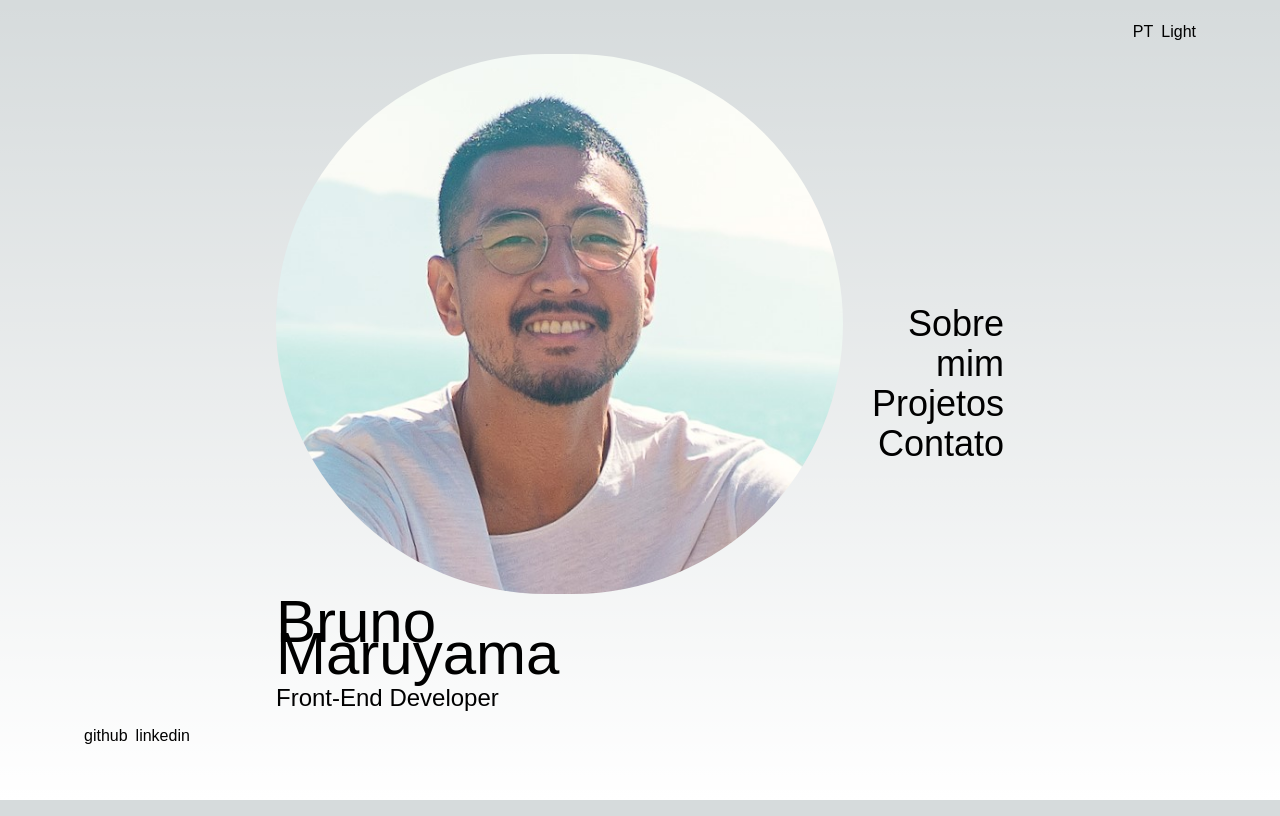
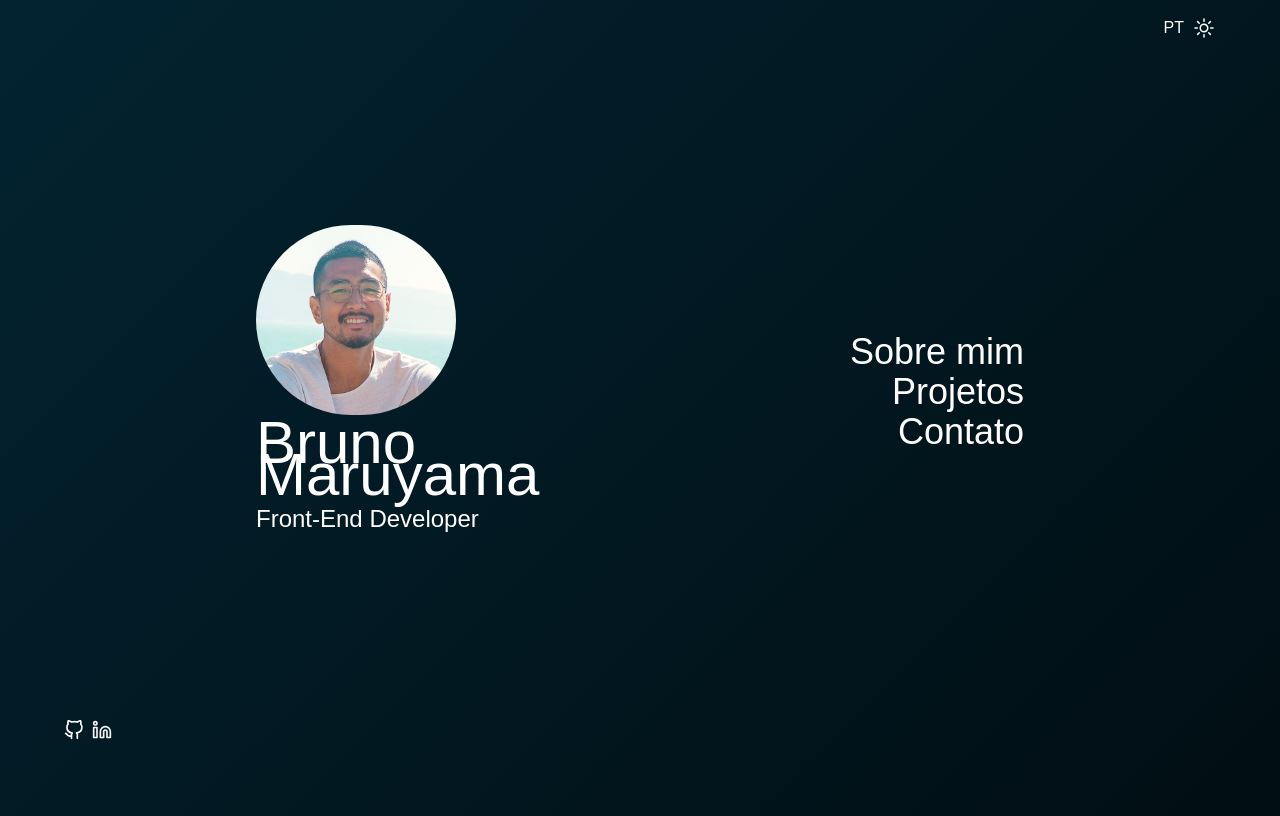
Before and after one commit to brunomaruyama/MyPage, a Next.js app: page / in a window 1280 px wide. Built offline with nearby package versions, Linux system fonts and the light colour scheme; a web font is replaced by a local one.

Commit message:
placing elements

```diff
--- a/app/globals.css
+++ b/app/globals.css
@@ -2,28 +2,24 @@
 @tailwind components;
 @tailwind utilities;
 
-:root {
-  --foreground-rgb: 0, 0, 0;
-  --background-start-rgb: 214, 219, 220;
-  --background-end-rgb: 255, 255, 255;
+body {
+  color: #fff;
+  background: linear-gradient(-45deg, #000000, #032a3a, #000000);
+  background-size: 400% 400%;
+  animation: lateralflow 15s ease infinite;
+  height: 100vh;
 }
 
-@media (prefers-color-scheme: dark) {
-  :root {
-    --foreground-rgb: 222, 222, 222;
-    --background-start-rgb: 32, 32, 32;
-    --background-end-rgb: 0, 0, 0;
+@keyframes lateralflow {
+  0% {
+    background-position: 0% 50%;
   }
-}
-
-body {
-  color: rgb(var(--foreground-rgb));
-  background: linear-gradient(
-      to bottom,
-      transparent,
-      rgb(var(--background-end-rgb))
-    )
-    rgb(var(--background-start-rgb));
+  50% {
+    background-position: 100% 50%;
+  }
+  100% {
+    background-position: 0% 50%;
+  }
 }
 
 @layer utilities {
--- a/app/layout.tsx
+++ b/app/layout.tsx
@@ -9,8 +9,8 @@ const rozha = Rozha_One({
 });
 
 export const metadata: Metadata = {
-  title: "Create Next App",
-  description: "Generated by create next app",
+  title: "My Page",
+  description: "Generated by Bruno",
 };
 
 export default function RootLayout({
--- a/app/page.tsx
+++ b/app/page.tsx
@@ -1,24 +1,24 @@
+import Footer from "@/components/footer/page";
+import Header from "@/components/header/page";
 import Image from "next/image";
 
 export default function Home() {
   return (
-    <main className="h-screen p-5">
-      <header className="flex justify-end space-x-2 mr-[5vw]">
-        <button>PT</button>
-        <button>Light</button>
-      </header>
+    <main className="">
+      <Header />
 
-      <div className="p-[20vw] flex h-[85vh] justify-between items-center my-auto">
+      <div className="">
+        <div className="sm:p-[10vw] lg:p-[20vw] p-4 sm:flex block h-[85vh] justify-between items-center my-auto">
           <div className="block space-y-3">
             <Image
               src="/DSC08867.jpg"
-            width={250}
-            height={250}
+              width={200}
+              height={200}
               quality={80}
               priority={true}
               alt="Picture of Bruno Maruyama"
               style={{ objectFit: "contain" }}
-            className="rounded-full w-auto h-auto"
+              className="rounded-full w-45 h-45"
             />
 
             <h1 className="text-6xl leading-8">
@@ -28,23 +28,21 @@ export default function Home() {
             <h2 className="text-2xl">Front-End Developer</h2>
           </div>
 
-        <ul className="block text-4xl text-right">
-          <li className="hover:text-5xl hover:text-blue-100 duration-500">
+          <ul className="block text-4xl sm:text-right text-left mt-6">
+            <li className="hover:text-blue-100 duration-500 hover:translate-x-2">
               <a href="http://">Sobre mim</a>
             </li>
-          <li className="hover:text-5xl hover:text-blue-100 duration-500">
+            <li className="hover:text-blue-100 duration-500 hover:translate-x-2">
               <a href="http://">Projetos</a>
             </li>
-          <li className="hover:text-5xl hover:text-blue-100 duration-500">
+            <li className="hover:text-blue-100 duration-500 hover:translate-x-2">
               <a href="http://">Contato</a>
             </li>
           </ul>
         </div>
+      </div>
 
-      <footer className="flex space-x-2 ml-[5vw]">
-        <a href="">github</a>
-        <a href="">linkedin</a>
-      </footer>
+      <Footer />
     </main>
   );
 }
--- /dev/null
+++ b/components/footer/page.tsx
@@ -0,0 +1,36 @@
+export default function Footer() {
+  return (
+    <footer className="flex space-x-2 ml-[5vw]">
+      <a href="">
+        <svg
+          className="h-5 w-5 text-white"
+          viewBox="0 0 24 24"
+          fill="none"
+          stroke="currentColor"
+          stroke-width="2"
+          stroke-linecap="round"
+          stroke-linejoin="round"
+        >
+          {" "}
+          <path d="M9 19c-5 1.5-5-2.5-7-3m14 6v-3.87a3.37 3.37 0 0 0-.94-2.61c3.14-.35 6.44-1.54 6.44-7A5.44 5.44 0 0 0 20 4.77 5.07 5.07 0 0 0 19.91 1S18.73.65 16 2.48a13.38 13.38 0 0 0-7 0C6.27.65 5.09 1 5.09 1A5.07 5.07 0 0 0 5 4.77a5.44 5.44 0 0 0-1.5 3.78c0 5.42 3.3 6.61 6.44 7A3.37 3.37 0 0 0 9 18.13V22" />
+        </svg>
+      </a>
+      <a href="">
+        <svg
+          className="h-5 w-5 text-neutral-100"
+          viewBox="0 0 24 24"
+          fill="none"
+          stroke="currentColor"
+          stroke-width="2"
+          stroke-linecap="round"
+          stroke-linejoin="round"
+        >
+          {" "}
+          <path d="M16 8a6 6 0 0 1 6 6v7h-4v-7a2 2 0 0 0-2-2 2 2 0 0 0-2 2v7h-4v-7a6 6 0 0 1 6-6z" />{" "}
+          <rect x="2" y="9" width="4" height="12" />{" "}
+          <circle cx="4" cy="4" r="2" />
+        </svg>
+      </a>
+    </footer>
+  );
+}
--- /dev/null
+++ b/components/header/page.tsx
@@ -0,0 +1,21 @@
+export default function Header() {
+  return (
+    <header className="flex justify-end space-x-2 mr-[5vw] mt-4">
+      <button>PT</button>
+      <svg
+        xmlns="http://www.w3.org/2000/svg"
+        fill="none"
+        viewBox="0 0 24 24"
+        strokeWidth={1.5}
+        stroke="currentColor"
+        className="size-6"
+      >
+        <path
+          strokeLinecap="round"
+          strokeLinejoin="round"
+          d="M12 3v2.25m6.364.386-1.591 1.591M21 12h-2.25m-.386 6.364-1.591-1.591M12 18.75V21m-4.773-4.227-1.591 1.591M5.25 12H3m4.227-4.773L5.636 5.636M15.75 12a3.75 3.75 0 1 1-7.5 0 3.75 3.75 0 0 1 7.5 0Z"
+        />
+      </svg>
+    </header>
+  );
+}
--- a/package.json
+++ b/package.json
@@ -11,7 +11,8 @@
   "dependencies": {
     "next": "14.2.4",
     "react": "^18",
-    "react-dom": "^18"
+    "react-dom": "^18",
+    "tailwindcss-animate": "^1.0.7"
   },
   "devDependencies": {
     "@types/node": "^20",
--- a/tailwind.config.ts
+++ b/tailwind.config.ts
@@ -15,6 +15,7 @@ const config: Config = {
       },
     },
   },
-  plugins: [],
+
+  plugins: [require("tailwindcss-animate")],
 };
 export default config;
```
Also changed, not shown: 2 other files (tests, documents, lock files or other folders). Lines whose indentation alone changed are shown as unchanged.
